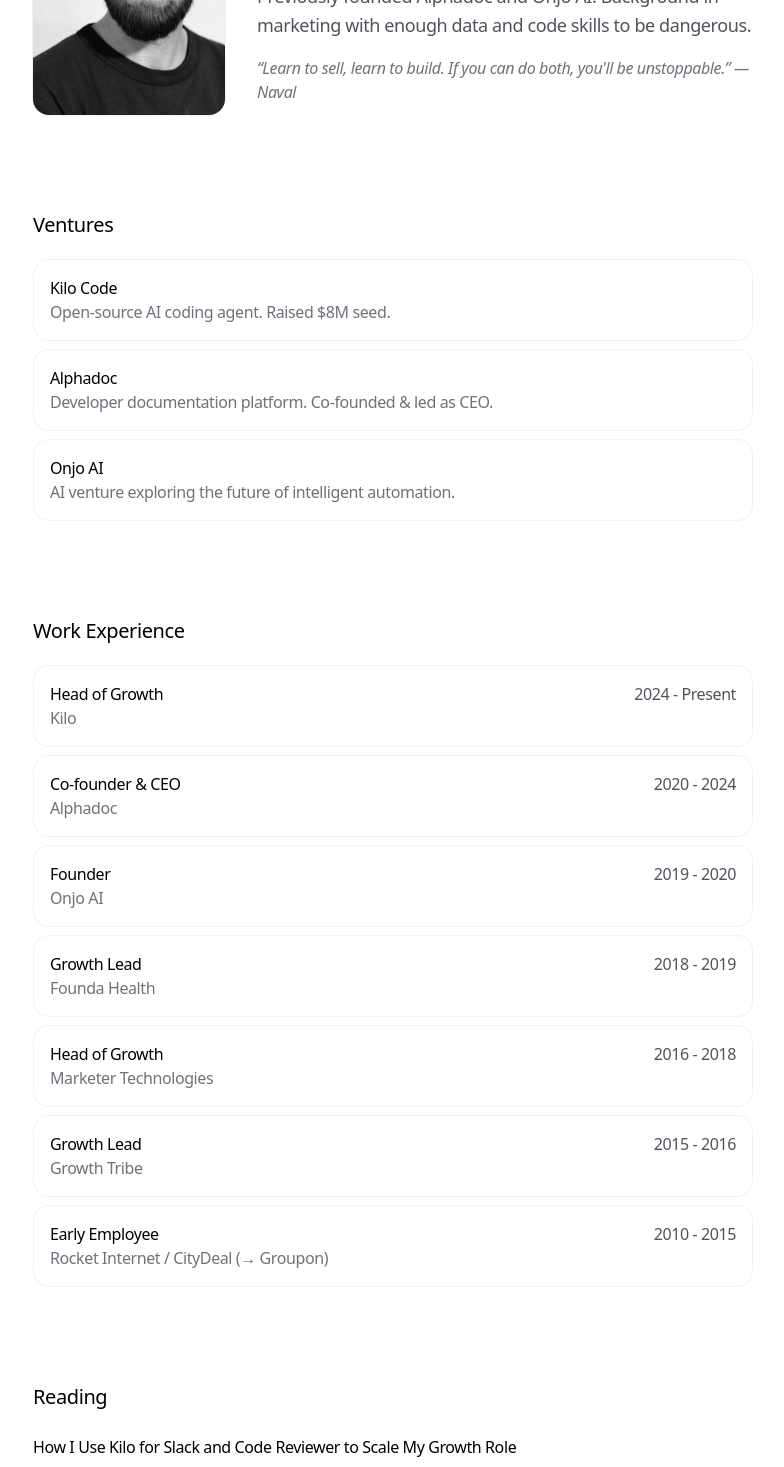
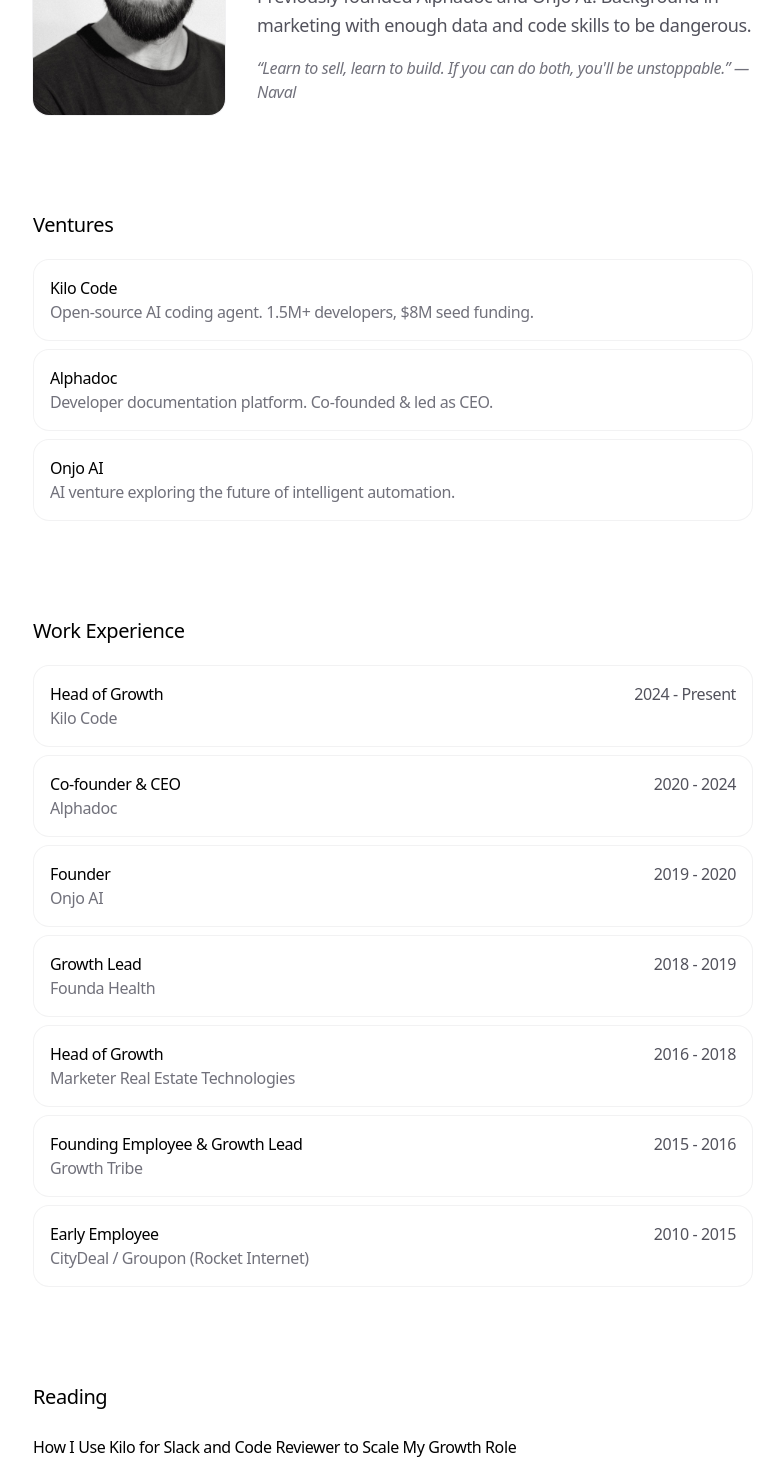
Before and after one commit to rietie-bot/jobrietbergen.com, a Next.js app: page / in a window 1280 px wide. Shown: the part 241-1708 px from the top of the page, without its empty margins (247-1031 px from the left). Built offline with nearby package versions, Linux system fonts and the light colour scheme.

Commit message:
Update work experience to match LinkedIn profile
- Kilo → Kilo Code, added 1.5M+ developers
- Marketer Technologies → Marketer Real Estate Technologies
- Growth Tribe: added Founding Employee to title
- CityDeal / Groupon (Rocket Internet): clearer naming

```diff
--- a/app/data.ts
+++ b/app/data.ts
@@ -32,7 +32,7 @@
   {
     name: 'Kilo Code',
     description:
-      'Open-source AI coding agent. Raised $8M seed.',
+      'Open-source AI coding agent. 1.5M+ developers, $8M seed funding.',
     link: 'https://kilo.ai',
     id: 'project1',
   },
@@ -52,7 +52,7 @@
 
 export const WORK_EXPERIENCE: WorkExperience[] = [
   {
-    company: 'Kilo',
+    company: 'Kilo Code',
     title: 'Head of Growth',
     start: '2024',
     end: 'Present',
@@ -84,7 +84,7 @@
     id: 'work4',
   },
   {
-    company: 'Marketer Technologies',
+    company: 'Marketer Real Estate Technologies',
     title: 'Head of Growth',
     start: '2016',
     end: '2018',
@@ -93,14 +93,14 @@
   },
   {
     company: 'Growth Tribe',
-    title: 'Growth Lead',
+    title: 'Founding Employee & Growth Lead',
     start: '2015',
     end: '2016',
     link: 'https://growthtribe.io',
     id: 'work6',
   },
   {
-    company: 'Rocket Internet / CityDeal (→ Groupon)',
+    company: 'CityDeal / Groupon (Rocket Internet)',
     title: 'Early Employee',
     start: '2010',
     end: '2015',
```
